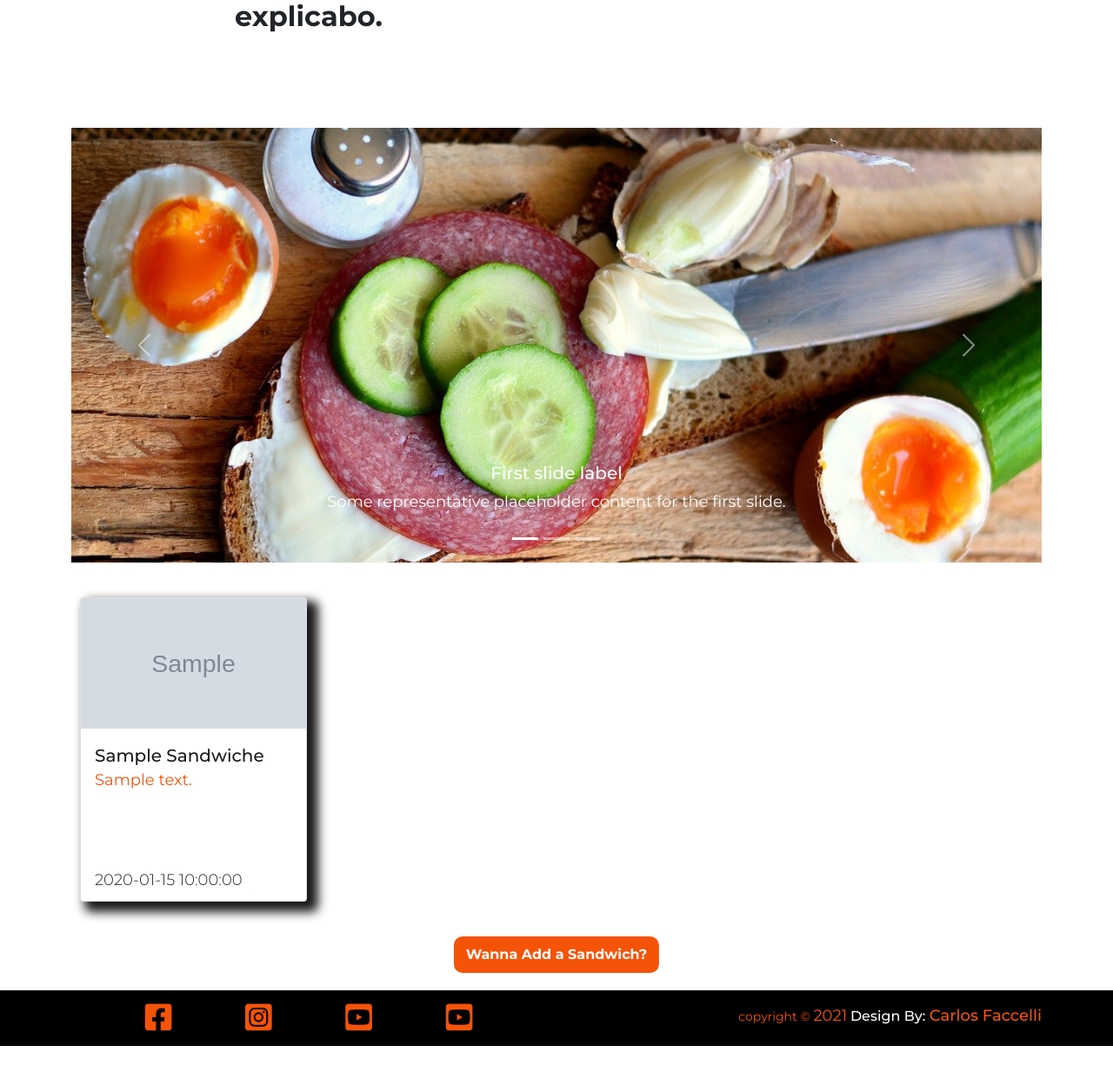
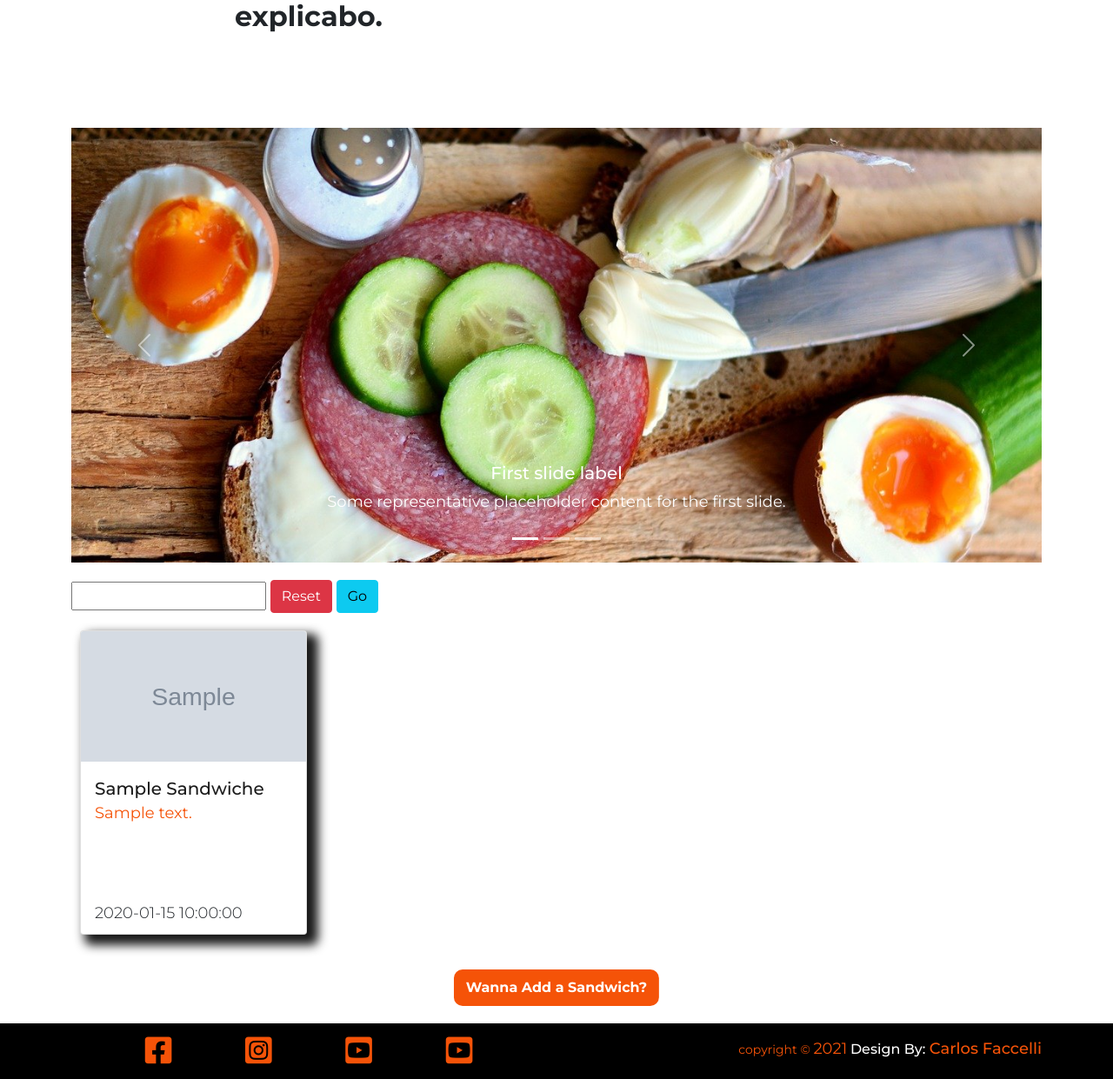
Before and after one commit to CarlosFaccelli26/Bread-Butter-Milestone, a Flask app: page / in a window 1280 px wide. Shown: the part 416-1657 px from the top of the page at 87% size. Before the commit the page ends 1619 px from the top, so only its background shows below. Run offline with Flask 2, Linux system fonts and the light colour scheme; grey boxes marked "Sample" are stand-in pictures; a database or web service that is not in the repository returns one stand-in record (values such as "Sample title"); some libraries are stand-ins or nearby versions.

Commit message:
Adding search funtionality on index.html

```diff
--- a/app.py
+++ b/app.py
@@ -304,6 +304,14 @@ def all_sandwich():
                            pagination=pagination)
 
 
+@app.route('/search', methods=['GET', 'POST'])
+def search():
+    query = request.form.get('query')
+    sandwiches = list(mongo.db.sandwiches.find({'$text': {'$search': query}}))
+    return render_template('index.html',
+                           sandwiches=sandwiches)
+
+
 if __name__ == '__main__':
     app.run(host=os.environ.get('IP'),
             port=int(os.environ.get('PORT')),
--- a/templates/index.html
+++ b/templates/index.html
@@ -71,6 +71,16 @@ Home
 <main>
     <div class="container">
         <div class="row">
+            <div class="col-12">
+                <form method="POST" class="search-form" action="{{ url_for('search') }}">
+                    <input type="search" name="query" id="query" class="search" required>
+                      <a href="{{ url_for('index')}}" class="btn btn-danger">Reset</a>
+                    <button type="submit" class="btn btn-info"><i class="fas-fa-search"></i>Go</button>
+                </form>
+            </div>
+        </div>
+        <div class="row">
+            {% if sandwiches|length > 0 %}
             {% for sandwich in sandwiches %}
                 <div class="col-sm-12 col-md-6 col-lg-3">
                     <div class="card">
@@ -93,6 +103,9 @@ Home
                     </div>
                 </div>
             {% endfor %}
+            {% else %}
+                <h1 class="text-danger">No results</h1>
+            {% endif %}
         </div>
         {% if sandwiches|length >= 8 %}
         <a href="{{ url_for('all_sandwich') }}" class="btn btn-sandwich">
```
